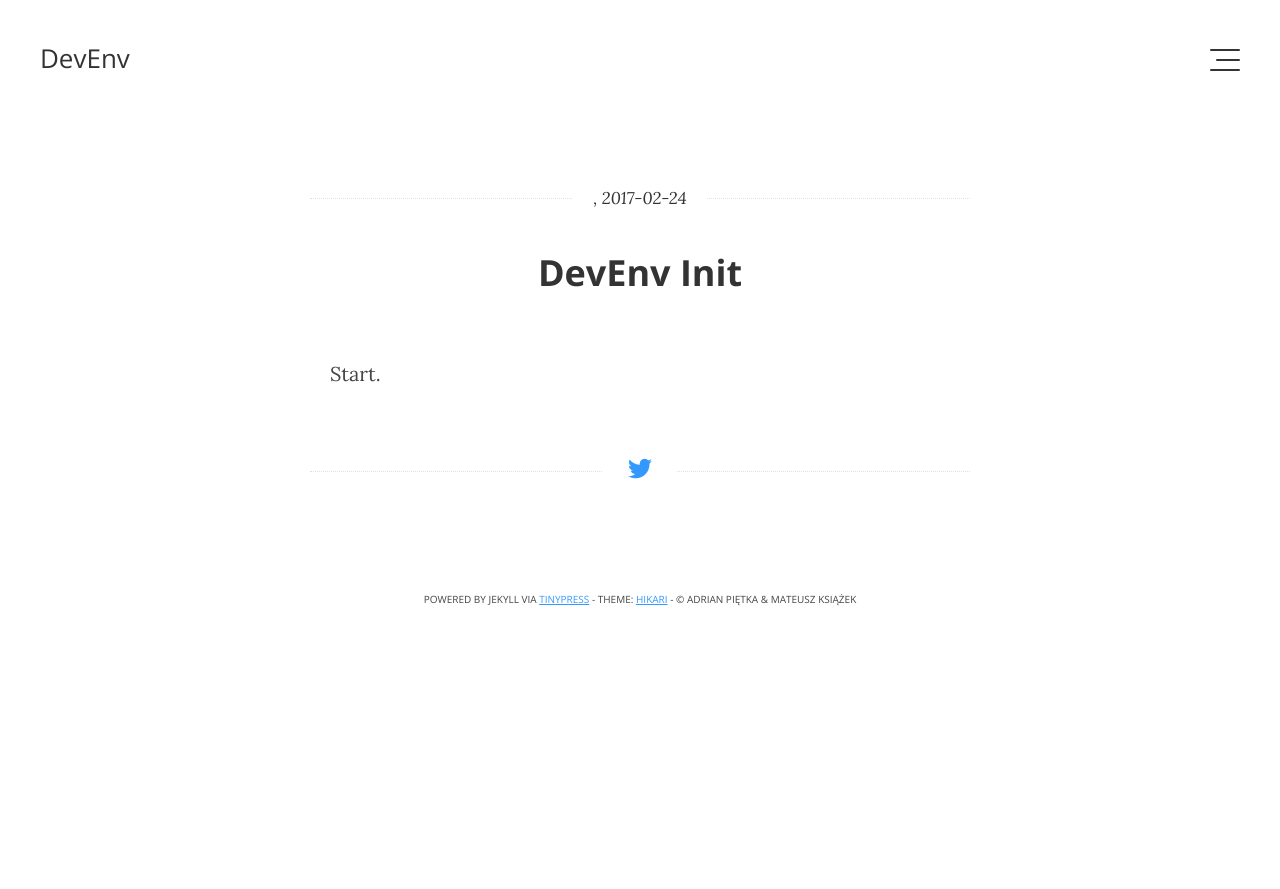
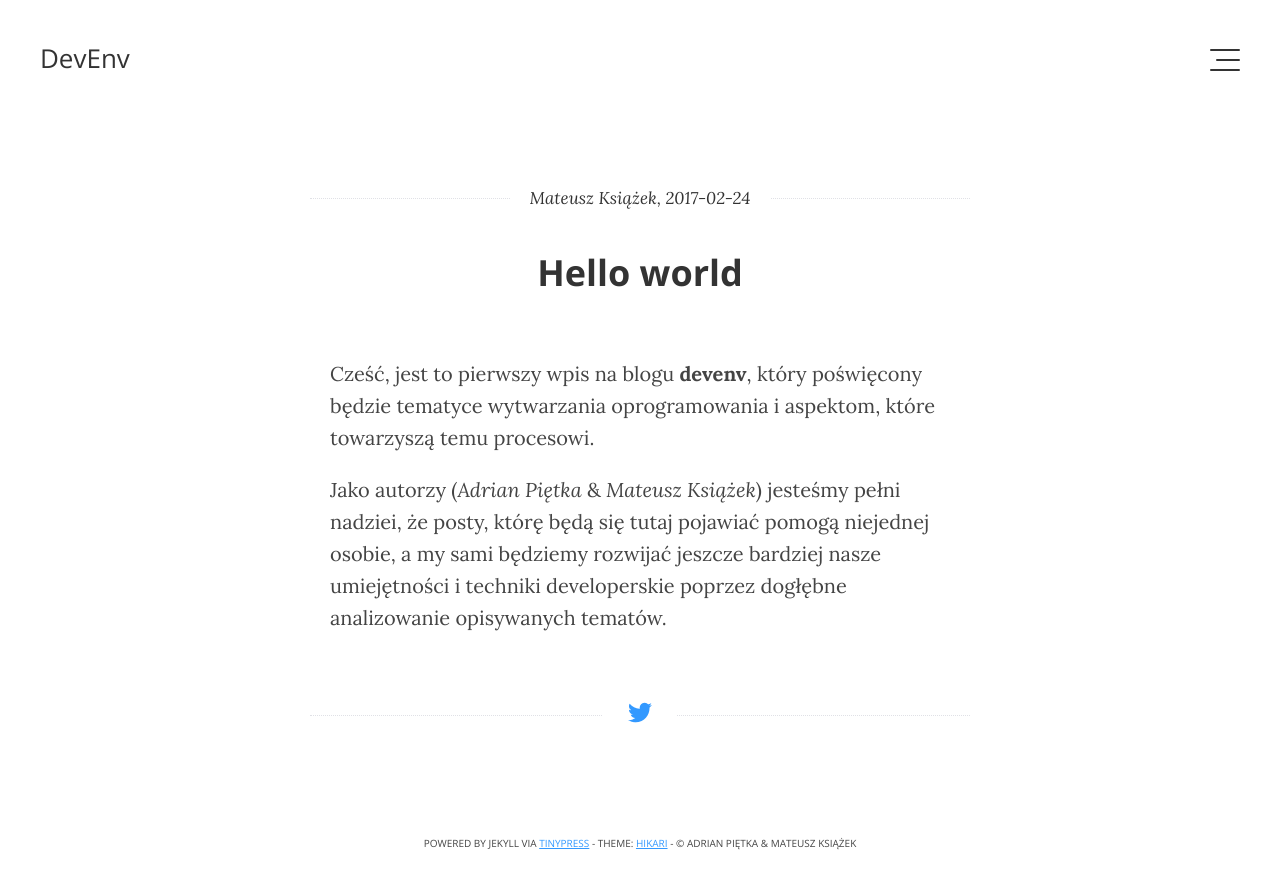
Before and after one commit to devenvpl/devenvpl, a Jekyll site: the page built from _posts/2017-02-24-init.md, in a window 1280 px wide. Shown: the top 889 px of the page. Built offline with Jekyll 4.4.1, drawn with Linux system fonts in a browser that asks for light colours.

Commit message:
Add first post

```diff
--- a/_posts/2017-02-24-init.md
+++ b/_posts/2017-02-24-init.md
@@ -1,8 +1,14 @@
 ---
-title: "DevEnv Init"
+title: "Hello world"
 layout: post
-description: "cd devenv & git init"
+description: "Pierwszy wpis na blogu"
 tags: devenv
+author: mksiazek
 ---
 
-Start.
+Cześć, jest to pierwszy wpis na blogu **devenv**, który poświęcony będzie tematyce wytwarzania oprogramowania i aspektom,
+które towarzyszą temu procesowi.
+
+Jako autorzy (*Adrian Piętka* & *Mateusz Książek*) jesteśmy pełni nadziei, że posty, którę będą się tutaj pojawiać
+pomogą niejednej osobie, a my sami będziemy rozwijać jeszcze bardziej nasze umiejętności i techniki developerskie
+poprzez dogłębne analizowanie opisywanych tematów.
```
